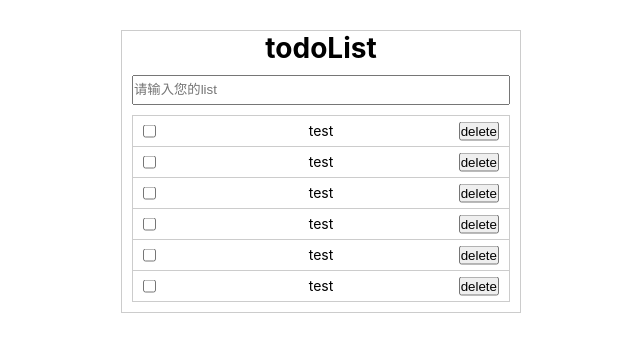
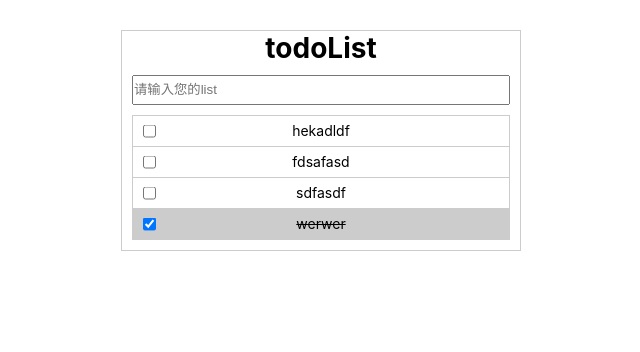
Before and after one commit to askwuxue/perfect-todolist, a React (Create React App) app: page / in a window 1280 px wide. Shown: the top 352 px of the page, without its empty margins (319-959 px from the left). Built offline with nearby package versions, Linux system fonts and the light colour scheme.

Commit message:
v1.0 easy and not optimize

```diff
--- a/src/App.js
+++ b/src/App.js
@@ -1,50 +1,97 @@
 import React, { Component } from 'react'
 import './App.css';
 import Input from './component/Input/Input';
-import List from './component/List/List'
+import List from './component/Content/Content'
 
-const Data = {
+// 模拟后端接收到的数据
+const response = {
   "status": 200,
   "data": [
     {
-      "isFinished":false,
-      "contents": "test1",
+      "id": "0000000000001",
+      "isFinished": false,
+      "contents": "hekadldf",
       "isDeleted": false
     },
     {
+      "id": "0000000000002",
       "isFinished":false,
-      "contents": "test2",
+      "contents": "fdsafasd",
       "isDeleted": false
     },
     {
+      "id": "0000000000003",
       "isFinished":false,
-      "contents": "test2",
+      "contents": "sdfasdf",
       "isDeleted": false
     },
     {
-      "isFinished":false,
-      "contents": "test2",
+      "id": "0000000000004",
+      "isFinished":true,
+      "contents": "werwer",
       "isDeleted": false
     },
     {
+      "id": "0000000000005",
       "isFinished":false,
-      "contents": "test2",
-      "isDeleted": false
+      "contents": "jrtu",
+      "isDeleted": true
     }
   ],
   "message": "ok"
 }
 
+// 数据简单处理
+let data;
+if (response.status === 200) {
+  data = response.data
+}
 
 // TODO function组件没法管理state
 export default class App extends Component {
-  state = Data
+  state = {data}
+  handleChange = (e, id) => {
+    // 根据checkbox的改变，重新处理数据并setState
+    data.forEach(ele => {
+      if (ele.id === id) {
+        ele.isFinished = !ele.isFinished
+      }
+    });
+    this.setState({data})
+  }
+
+  // 根据用户的点击删除处理数据
+  handleDelete = (id) => {
+    data.forEach(ele => {
+      if (ele.id === id) {
+        ele.isDeleted = !ele.isDeleted
+      }
+    });
+    this.setState({data})
+  }
+
+  // 根据用户输入添加list
+  handleAddList = (content) => {
+    const lastId = Number.parseInt(data[data.length - 1].id);
+    console.log('lastId: ', lastId);
+    // 添加的元素的id
+    let id = (lastId + 1).toString(10).padStart(13, '0');
+
+    data.push({
+      "id": id,
+      "isFinished": false,
+      "contents": content,
+      "isDeleted": false
+    })
+    this.setState({data});
+  }
+
   render() {
     return (
     <div className="App">
       <h1>todoList</h1>
-      <Input data={this.statey}/>
-      <List />
+      <Input handleAddList={this.handleAddList}/>
+      <List list={this.state} handleChange={this.handleChange} handleDelete={this.handleDelete} />
     </div>
     )
   }
--- a/src/component/List/List.css
+++ b/src/component/Content/Content.css
@@ -18,6 +18,9 @@
 .list-item:hover {
     background-color: pink;
 }
+.list-item:hover .list-delete {
+    display: block;
+}
 .list-operate {
     position: absolute;
     top: 50%;
@@ -27,5 +30,11 @@
     left: .714286rem;
 }
 .list-delete {
+    display: none;
     right: .714286rem;
 }
+
+.list-finish {
+    background-color: #ccc;
+    text-decoration:line-through
+}
--- /dev/null
+++ b/src/component/Content/Content.js
@@ -0,0 +1,27 @@
+import React, { Component } from 'react'
+import './Content.css'
+import List from './List'
+
+export default class Content extends Component {
+    constructor(props) {
+        super(props);
+    }
+    render() {
+        console.log(this.props.list.data);
+        const content = this.props.list.data;
+        const handleChange = this.props.handleChange;
+        const handleDelete = this.props.handleDelete;
+        // console.log('handleChange: ', handleChange);
+        return (
+            <div className="list">
+                <ul>
+                    {content.map(item => {
+                        if (!item.isDeleted) {
+                            return <List item={item} key={item.id} handleChange={handleChange} handleDelete={handleDelete}/>
+                        }
+                    })}
+                </ul>
+            </div>
+        )
+    }
+}
--- /dev/null
+++ b/src/component/Content/List.js
@@ -0,0 +1,29 @@
+import React, { Component } from 'react'
+
+export default class List extends Component {
+    constructor(props) {
+        super(props);
+        // console.log(this.props);
+    }
+
+    handleCheckboxChange = (e) => {
+        console.log(e.target.checked);
+        this.props.handleChange(e.target.checked, this.props.item.id);
+    }
+
+    handleDelete = () => {
+        console.log(this.props.item.id);
+        this.props.handleDelete(this.props.item.id);
+    }
+
+    render() {
+        console.log(this.props);
+        const data = this.props.item;
+        const className = data.isFinished ? "list-item list-finish" : "list-item";
+        return (
+            <li className={className}>
+                <input type="checkbox" onChange={this.handleCheckboxChange}  defaultChecked={data.isFinished}  className="list-operate list-checkbox"/>{data.contents}<input type="button" onClick={this.handleDelete}  value="delete" className="list-operate list-delete" />
+            </li>
+        )
+    }
+}
--- a/src/component/Input/Input.js
+++ b/src/component/Input/Input.js
@@ -2,10 +2,39 @@ import React, { Component } from 'react'
 import  './Input.css'
 
 export default class Input extends Component {
+
+    constructor(props) {
+        super(props);
+    }
+
+    handleAddList = (content) => {
+        this.props.handleAddList(content);
+    }
+
+    // 输入框失去焦点添加list
+    handleOnblur = (e) => {
+        let content = e.target.value;
+        if (content.trim()) {
+            this.handleAddList(content);
+            e.target.value = '';
+        }
+    }
+
+    // 输入框用户按下回车添加list
+    handleOnKeyPress = (e) => {
+        if (e.code === 'Enter') {
+            let content = e.target.value;
+            if (content.trim()) {
+                this.handleAddList(content);
+                e.target.value = '';
+            }
+        }
+    }
+
     render() {
         return (
             <div className='input'>
-                <input className='input input_todo'  placeholder="请输入您的list" />
+                <input className='input input_todo'  placeholder="请输入您的list" onBlur={this.handleOnblur} onKeyPress={this.handleOnKeyPress}/>
             </div>
         )
     }
--- a/src/component/List/List.js
+++ /dev/null
@@ -1,37 +0,0 @@
-import React, { Component } from 'react'
-import './List.css'
-
-export default class List extends Component {
-    constructor(props) {
-        super(props);
-        console.log(this.props);
-    }
-    render() {
-        // console.log(this.props);
-        return (
-            <div className="list">
-                <ul>
-                    <li className="list-item">
-                        <input type="checkbox" className="list-operate list-checkbox"/>test<input type="button" value="delete" className="list-operate list-delete" />
-                    </li>
-
-                    <li className="list-item">
-                        <input type="checkbox" className="list-operate list-checkbox"/>test<input type="button" value="delete" className="list-operate list-delete" />
-                    </li>
-                    <li className="list-item">
-                        <input type="checkbox" className="list-operate list-checkbox"/>test<input type="button" value="delete" className="list-operate list-delete" />
-                    </li>
-                    <li className="list-item">
-                        <input type="checkbox" className="list-operate list-checkbox"/>test<input type="button" value="delete" className="list-operate list-delete" />
-                    </li>
-                    <li className="list-item">
-                        <input type="checkbox" className="list-operate list-checkbox"/>test<input type="button" value="delete" className="list-operate list-delete" />
-                    </li>
-                    <li className="list-item">
-                        <input type="checkbox" className="list-operate list-checkbox"/>test<input type="button" value="delete" className="list-operate list-delete" />
-                    </li>
-                </ul>
-            </div>
-        )
-    }
-}
```
Also changed, not shown: src/component/Content/List.css (added).
